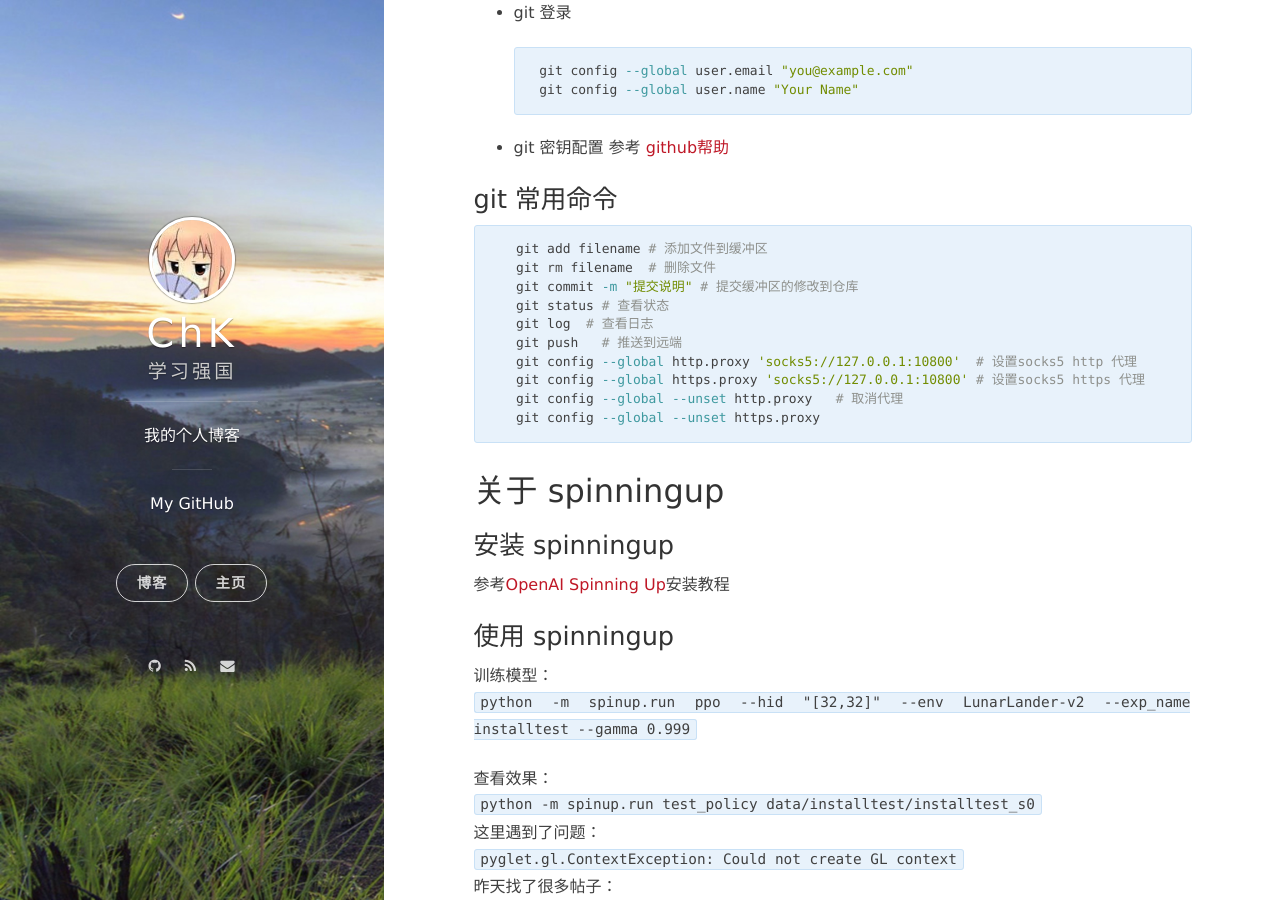
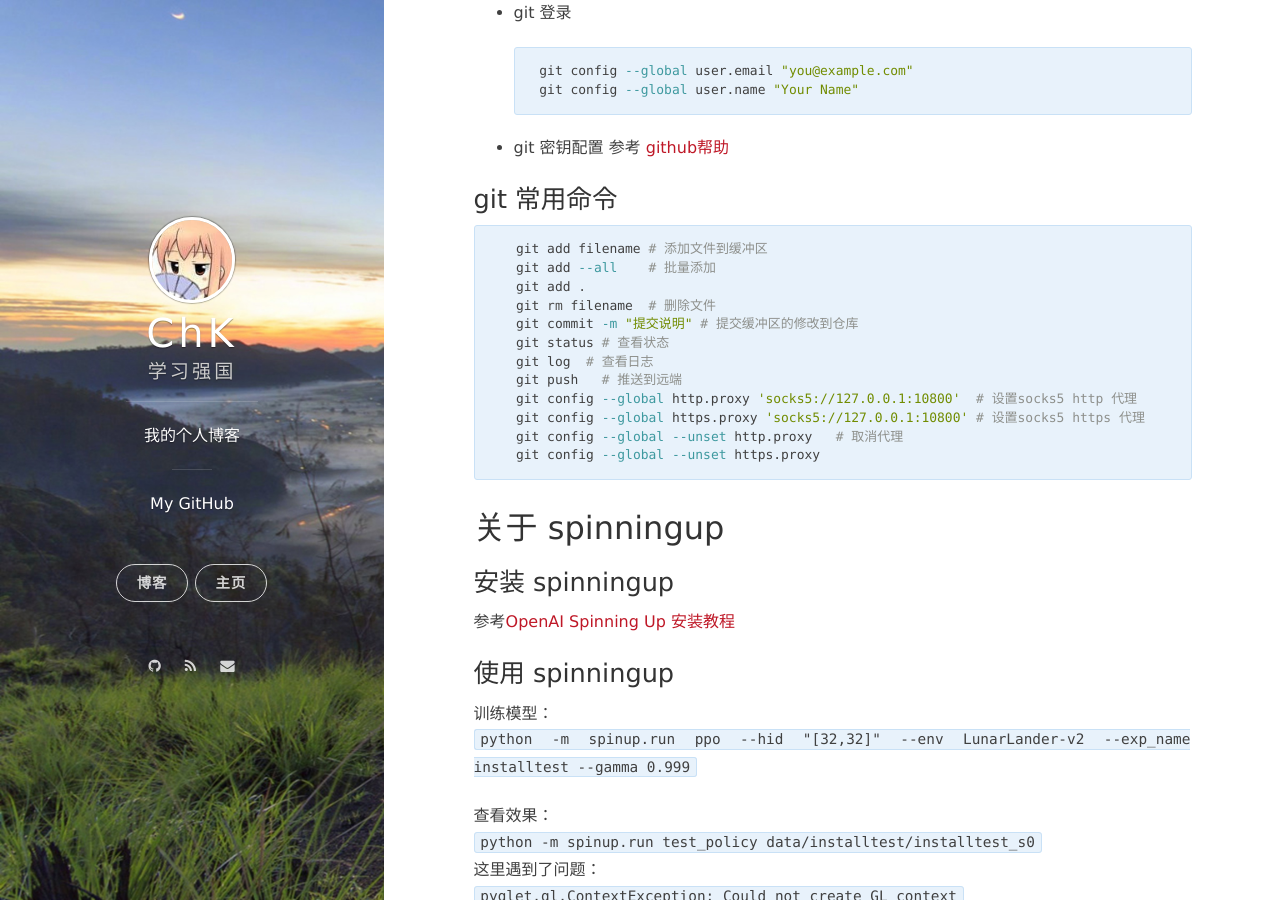
Before and after one commit to ychuanjian/ychuanjian.github.io, a Jekyll site: the page built from _posts/2020-05-10-环境配置记录.md, in a window 1280 px wide and 900 px high, scrolled down 6747 px. Built offline with Jekyll 4.4.1, drawn with Linux system fonts in a browser that asks for light colours; nearby versions of some CDN libraries; formulas are drawn with MathJax 3; comment, search, counter and statistics services are not loaded.

Commit message:
好像没什么变化

````diff
--- a/_config.yml
+++ b/_config.yml
@@ -39,7 +39,7 @@ comment:
 social:
     # weibo: ychuanjian
     github: ychuanjian
-    # twitter: onevcat
+    # twitter:
     mail: ch_kang@icloud.com
 
 # Google Analytics
--- a/_posts/2020-05-10-环境配置记录.md
+++ b/_posts/2020-05-10-环境配置记录.md
@@ -318,6 +318,8 @@ pip config set global.index-url https://pypi.tuna.tsinghua.edu.cn/simple  # 设
 
    ```bash
    git add filename # 添加文件到缓冲区
+   git add --all    # 批量添加
+   git add .
    git rm filename  # 删除文件
    git commit -m "提交说明" # 提交缓冲区的修改到仓库
    git status # 查看状态
@@ -333,7 +335,7 @@ pip config set global.index-url https://pypi.tuna.tsinghua.edu.cn/simple  # 设
 
 ### 安装 spinningup
 
-参考[OpenAI Spinning Up](https://spinningup.openai.com/en/latest/user/installation.html)安装教程
+参考[OpenAI Spinning Up 安装教程](https://spinningup.openai.com/en/latest/user/installation.html)
 
 ### 使用 spinningup
 
````
Also changed, not shown: _posts/杂事记/甜豆酱与咸豆浆.md (added, +4 -0 lines).
